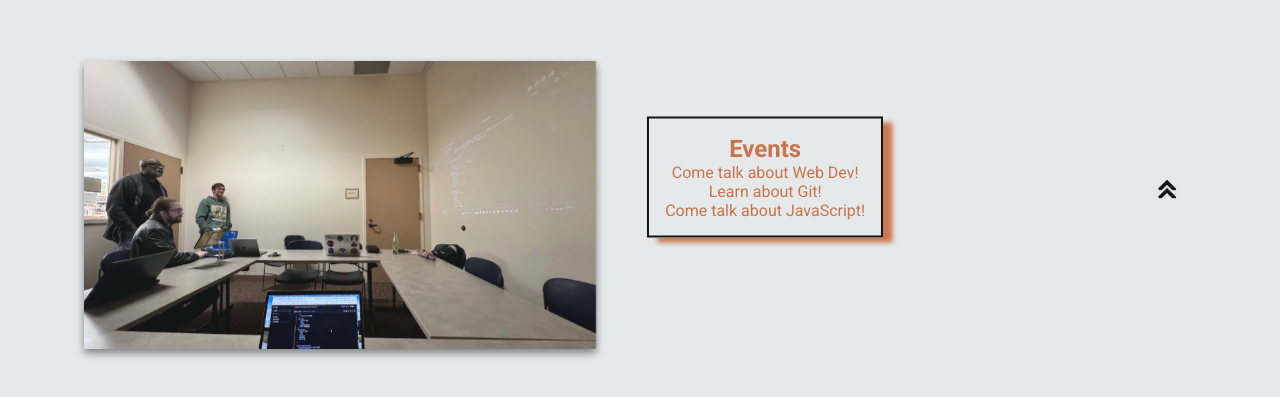
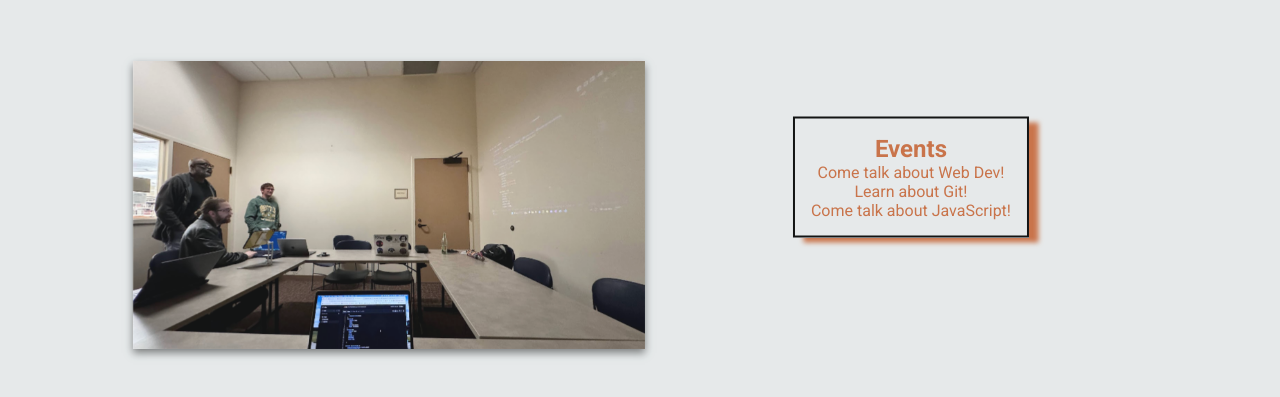
Before and after one commit to All-Things-JS/all-things-js, a website built with Vite: page index.html in a window 1280 px wide. Shown: the part 1715-2112 px from the top of the page. Built offline with nearby package versions, Linux system fonts and the light colour scheme.

Commit message:
Removed bottom arrow.

```diff
--- a/index.html
+++ b/index.html
@@ -86,7 +86,6 @@
           </ul>
         </div>
       </div>
-      <img src="./src/assets/arrow-up.png" alt="Arrow icon" class="icon-arrow" onclick="window.location.href='#home'"/>
     </section>
 
   </body>
--- a/styles.css
+++ b/styles.css
@@ -250,13 +250,3 @@ ul {
   border: 2px solid black;
   box-shadow: 10px 5px 5px rgb(199, 105, 60);
 }
-
-/* Assets/buttons/icons */
-
-.icon-arrow, .icon-arrow-home {
-  position: relative;
-  right: 1rem;
-  bottom: 1rem;
-  width: 2vw;
-  height:auto;
-}
```
